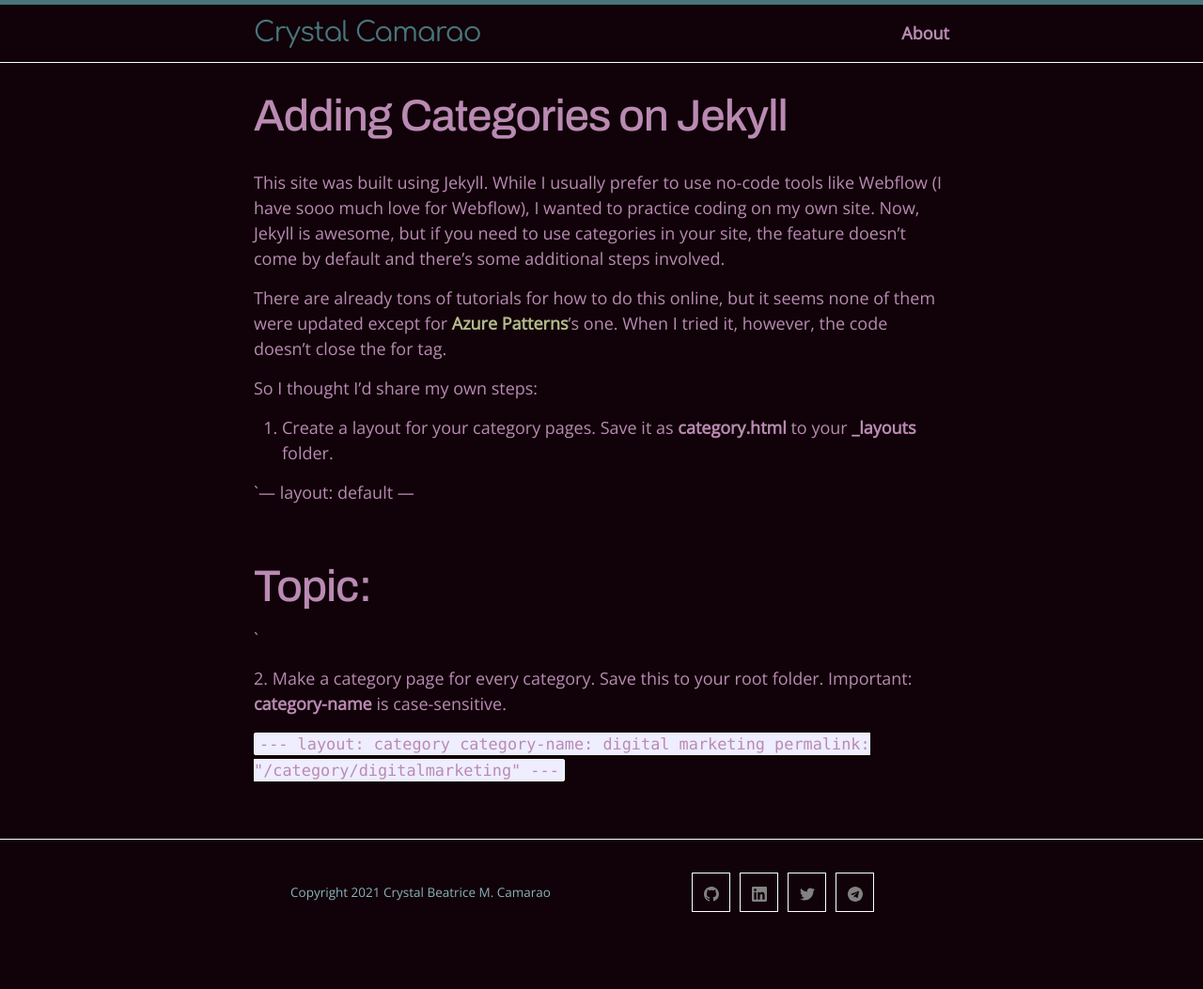
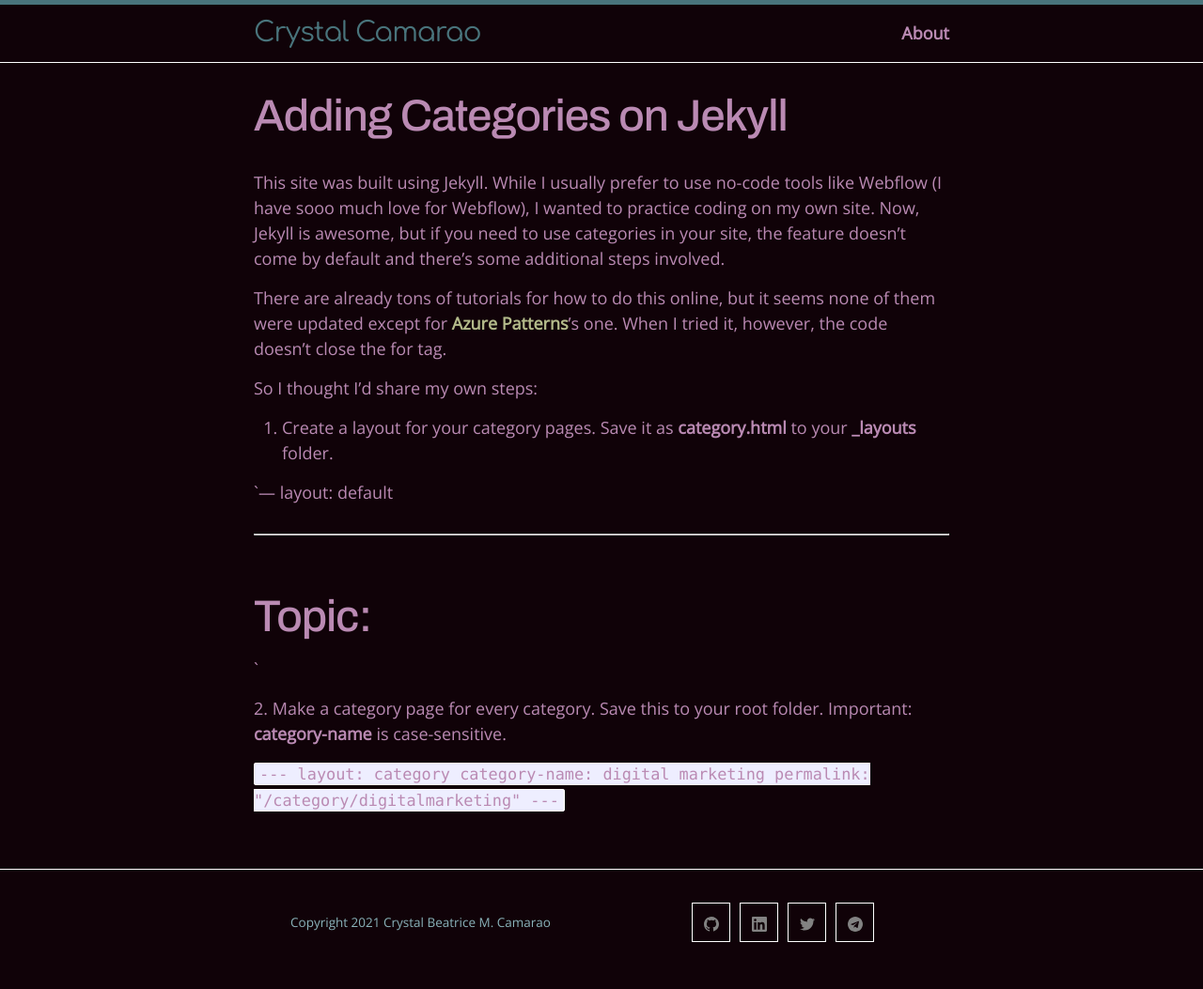
Before and after one commit to crystalcamarao/crystalcamarao.github.io, a Jekyll site: the page built from adding-categories-on-jekyll.markdown, in a window 1280 px wide. Shown: the whole page at 94% size. Built offline with Jekyll 4.4.1, drawn with Linux system fonts in a browser that asks for light colours; our own code applies the rules of GitHub Pages for plain Markdown files; before the commit the page ends 1021 px from its top, so only the background shows below that.

Commit message:
Updated Adding Categories On Jekyll

```diff
--- a/adding-categories-on-jekyll.markdown
+++ b/adding-categories-on-jekyll.markdown
@@ -12,39 +12,38 @@ So I thought I'd share my own steps:
 
 1. Create a layout for your category pages. Save it as **category.html** to your **_layouts** folder.
 
-`---
+\`---
 layout: default
+
 ---
 
 <div class="categories">
-    <h1 class="category-title">Topic: {{ page.category-name }}</h1>
-    <div class="posts">
-        {% for post in site.categories\[page.category-name\] %}
-        <div class="post">
-            <p class="post-meta">
-                {% if site.date_format %}
-                {{ post.date | date: site.date_format }}
-                {% else %}
-                {{ post.date | date: "%b %-d, %Y" }}
-                {% endif %}
-            </p>
-            <a href="{{ post.url | relative_url }}" class="post-link">
-            <h3 class="post-title">
-                {{ post.title }}
-            </h3>
-            </a>
-            <span class="post-summary">
-                {{ post.excerpt }}
-            </span>
-        </div>
-        {%- endfor -%}
-    </div>
-</div>`
+<h1 class="category-title">Topic: {{ page.category-name }}</h1>
+<div class="posts">
+{% for post in site.categories\[page.category-name\] %}
+<div class="post">
+<p class="post-meta">
+{% if site.date_format %}
+{{ post.date | date: site.date_format }}
+{% else %}
+{{ post.date | date: "%b %-d, %Y" }}
+{% endif %}
+</p>
+<a href="{{ post.url | relative_url }}" class="post-link">
+<h3 class="post-title">
+{{ post.title }}
+</h3>
+</a>
+<span class="post-summary">
+{{ post.excerpt }}
+</span>
+</div>
+{%- endfor -%}
+</div>
+</div>\`
 
 2\.  Make a category page for every category. Save this to your root folder. Important: **category-name** is case-sensitive.
 
-`---
-layout: category
+`--- layout: category
 category-name: digital marketing
-permalink: "/category/digitalmarketing"
----`
+permalink: "/category/digitalmarketing" ---`
```
